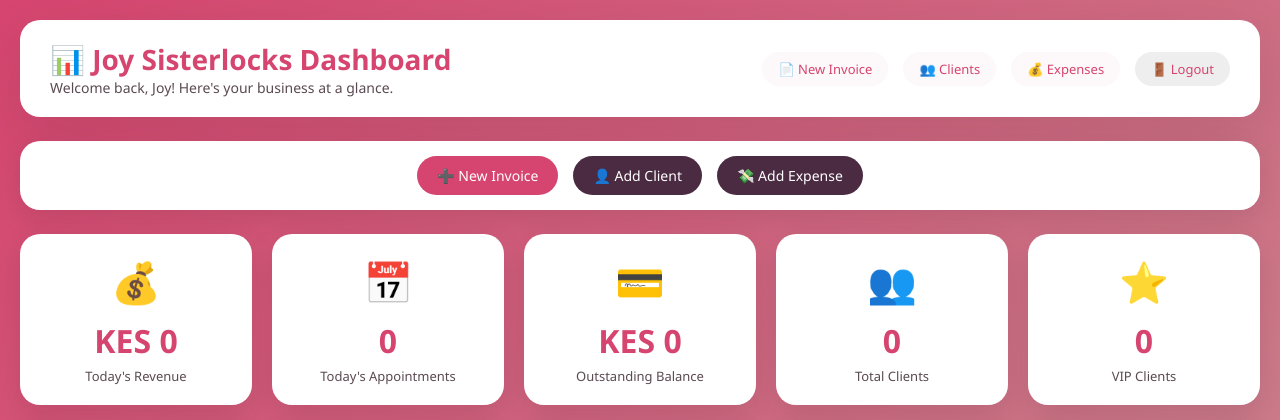
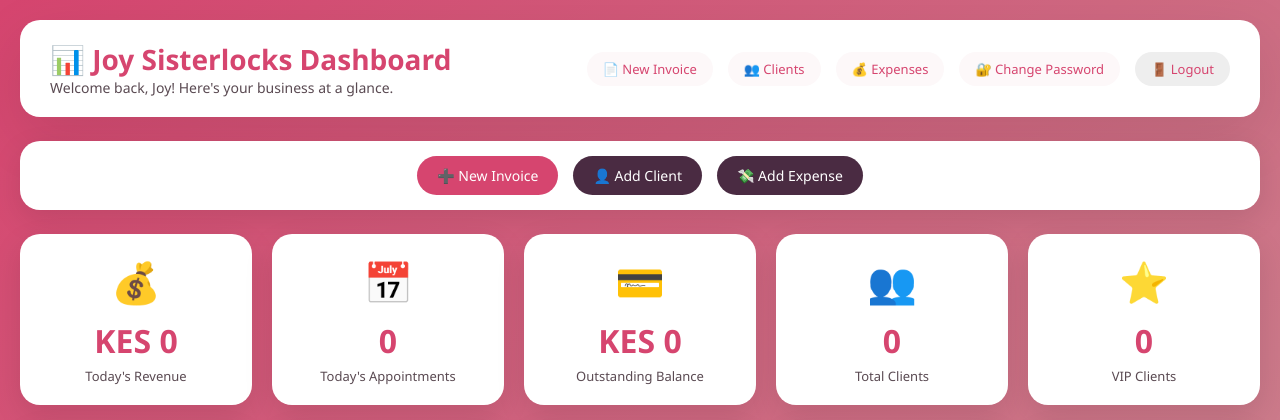
Before and after one commit to Chaslyn89/joysisterlocks.co.ke-invoice, a Flask app: page /dashboard in a window 1280 px wide. Shown: the top 420 px of the page. Run offline with Flask 3, Linux system fonts and the light colour scheme; a user stored in the database is signed in; data that the repository does not hold is empty; some libraries are stand-ins or nearby versions.

Commit message:
Update dashboard.html

```diff
--- a/templates/dashboard.html
+++ b/templates/dashboard.html
@@ -394,6 +394,7 @@
                 <a href="/" class="nav-link">📄 New Invoice</a>
                 <a href="/clients" class="nav-link">👥 Clients</a>
                 <a href="/expenses" class="nav-link">💰 Expenses</a>
+                <a href="/change-password" class="nav-link">🔐 Change Password</a>
                 <a href="/logout" class="nav-link logout">🚪 Logout</a>
             </div>
         </div>
```
